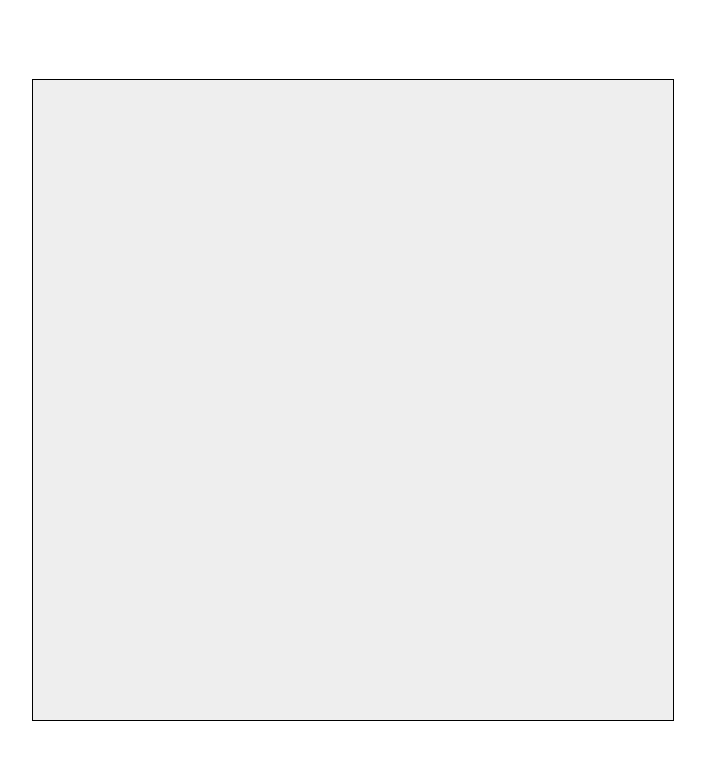
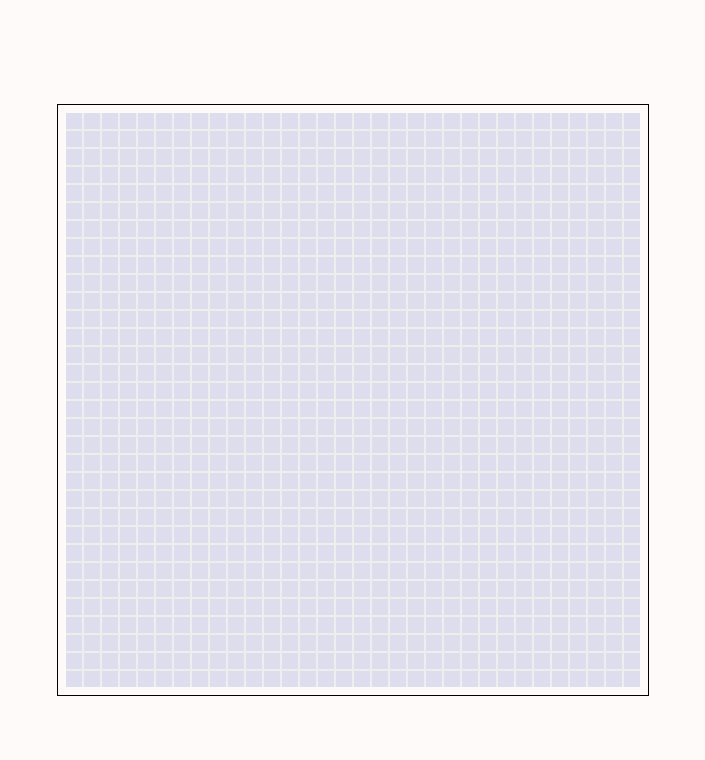
Before and after one commit to scfoxcode/snake, a plain HTML site: page template/index.html in a window 1280 px wide. Shown: the whole page, without its empty margins (287-992 px from the left). Drawn offline with Linux system fonts and the light colour scheme.

Commit message:
Finished basic template

```diff
--- a/template/snake.js
+++ b/template/snake.js
@@ -1,25 +1,38 @@
 // Function to export that contains the game
 function Snake(containerId) {
-    var self = this;
+    const self = this;
     this.welcome = 'Hello, lets play Snake!';
     this.gameOver = false;
     this.containerId = containerId;
     this.ctx = null;
+    this.gridConsts = {
+        blockSize: 16,
+        numColumns: 32,
+        numRows: 32,
+        gridGap: 2
+    };
 
     this.init(); // Initialise the game
 
     this.gameLoop = setInterval(function() { // Game loop
         self.update();
-        self.render();
+        self.render(self.ctx);
     }, 200);
 }
 
 Snake.prototype.init = function() {
     console.log(this.welcome);
+    const { blockSize, numColumns, numRows, gridGap } = this.gridConsts;
 
     // Initialise the canvas and add it to the dom
-    var canvas = document.createElement('canvas');
-    var container = document.getElementById(this.containerId);
+    const canvas = document.createElement('canvas');
+    canvas.width =
+        blockSize * numColumns +
+        (numColumns - 1) * gridGap;
+    canvas.height =
+        blockSize * numRows +
+        (numRows - 1) * gridGap;
+        const container = document.getElementById(this.containerId);
     container.appendChild(canvas);
     this.ctx = canvas.getContext('2d');
 };
@@ -27,5 +40,35 @@ Snake.prototype.init = function() {
 Snake.prototype.update = function() {
 };
 
-Snake.prototype.render = function() {
+// BEGIN RENDER FUNCTIONS
+Snake.prototype.drawRect = function(ctx, x, y, width, height, colour) {
+    ctx.beginPath();
+    ctx.rect(x, y, width, height);
+    ctx.fillStyle = colour;
+    ctx.fill();
 };
+
+Snake.prototype.drawSquare = function(ctx, x, y, size, colour) {
+    this.drawRect(ctx, x, y, size, size, colour);
+};
+
+Snake.prototype.render = function(ctx) {
+    const { blockSize, numColumns, numRows, gridGap } = this.gridConsts;
+
+    // Clear canvas
+    this.drawRect(ctx, 0, 0, ctx.canvas.width, ctx.canvas.height, '#EEE');
+
+    // Draw grid
+    for (let i=0; i<numColumns; i++) {
+        for (let j=0; j<numRows; j++) {
+            this.drawSquare(
+                ctx,
+                i * blockSize + i * gridGap,
+                j * blockSize + j * gridGap,
+                blockSize,
+                '#DDE',
+            );
+        }
+    }
+};
+// END RENDER FUNCTIONS
--- a/template/style.css
+++ b/template/style.css
@@ -1,3 +1,7 @@
+body {
+    background-color: #FFFAFA;
+}
+
 .Wrapper {
     display: flex;
     width: 100%;
@@ -7,8 +11,9 @@
 }
 
 #GameDiv {
-    height: 40rem;
-    width: 40rem;
-    background-color: #eee;
     border: 1px solid black;
 }
+
+#GameDiv > canvas {
+    margin: 0.5rem;
+}
```
Also changed, not shown: 1 other file.
